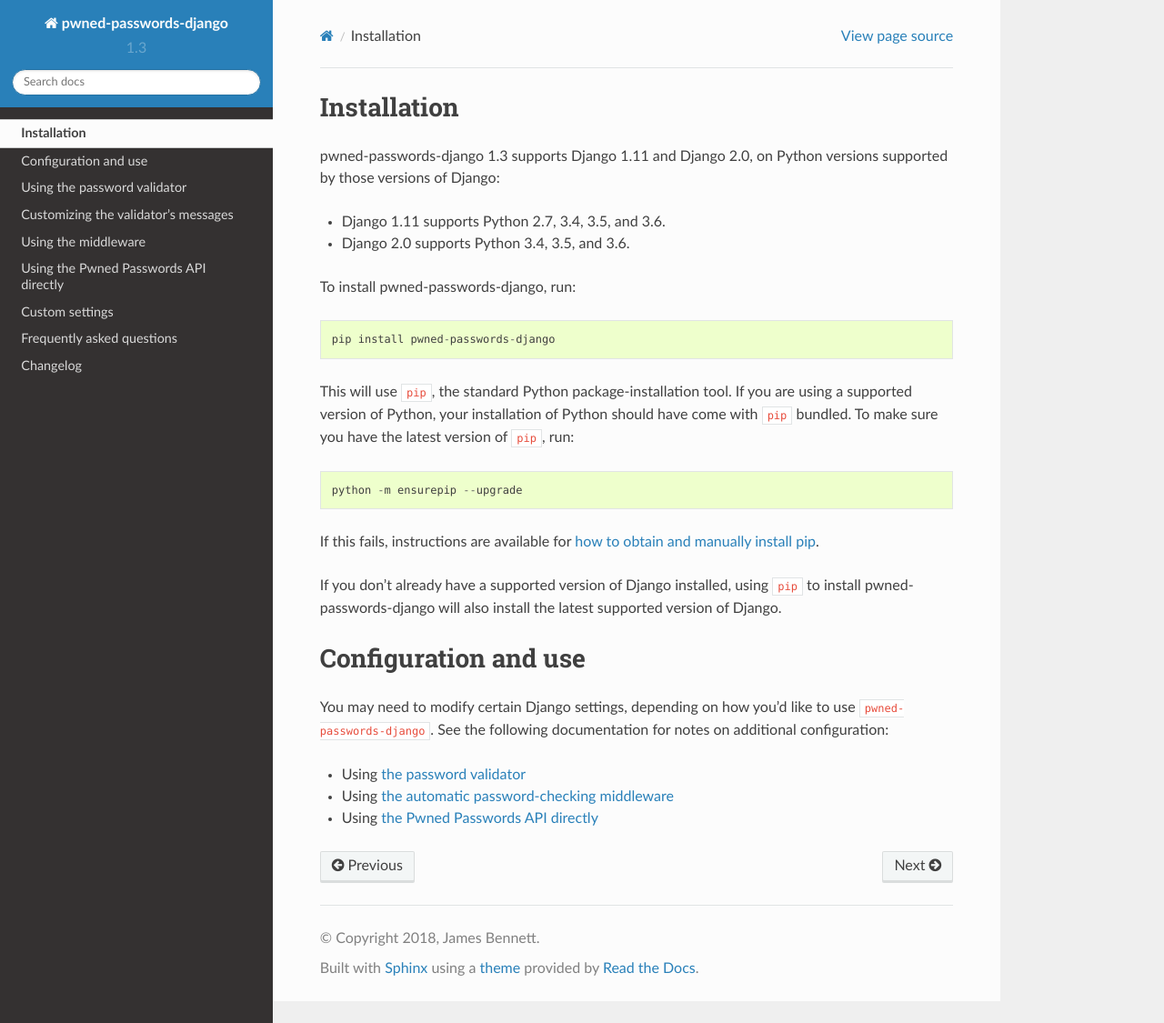
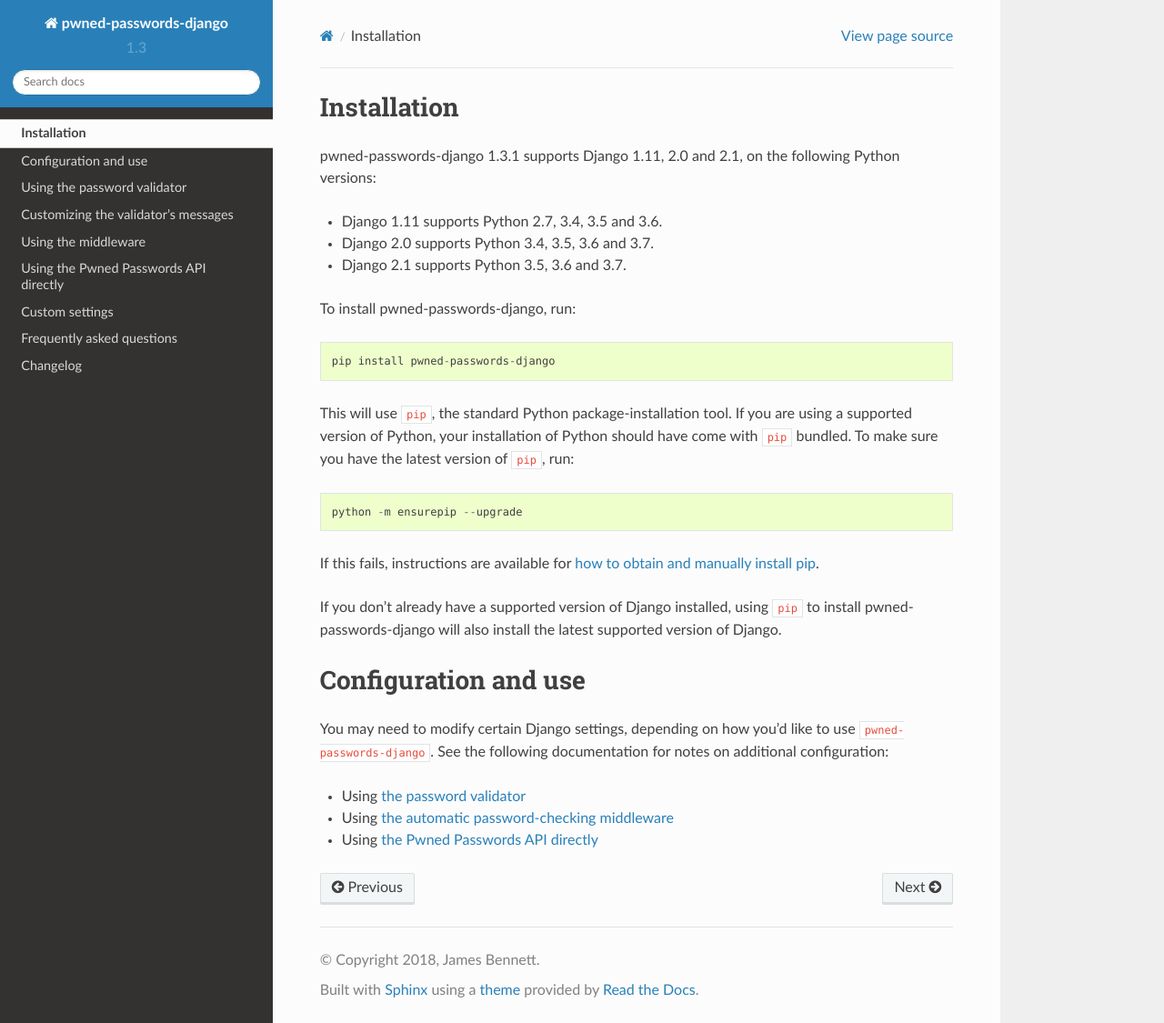
Before and after one commit to ubernostrum/pwned-passwords-django, a Sphinx documentation site: the page built from docs/install.rst, in a window 1280 px wide and 1125 px high. Shown: the whole window at 91% size. Built offline with Sphinx 7.4.7 and the Read the Docs theme 2.0.0, drawn with Linux system fonts in a browser that asks for light colours.

```diff
--- a/docs/conf.py
+++ b/docs/conf.py
@@ -10,7 +10,7 @@ master_doc = 'index'
 project = u'pwned-passwords-django'
 copyright = u'2018, James Bennett'
 version = '1.3'
-release = '1.3'
+release = '1.3.1'
 exclude_trees = ['_build']
 pygments_style = 'sphinx'
 html_static_path = ['_static']
--- a/docs/install.rst
+++ b/docs/install.rst
@@ -4,12 +4,14 @@
 Installation
 ============
 
-pwned-passwords-django |release| supports Django 1.11 and Django 2.0,
-on Python versions supported by those versions of Django:
+pwned-passwords-django |release| supports Django 1.11, 2.0 and 2.1,
+on the following Python versions:
 
-* Django 1.11 supports Python 2.7, 3.4, 3.5, and 3.6.
+* Django 1.11 supports Python 2.7, 3.4, 3.5 and 3.6.
 
-* Django 2.0 supports Python 3.4, 3.5, and 3.6.
+* Django 2.0 supports Python 3.4, 3.5, 3.6 and 3.7.
+
+* Django 2.1 supports Python 3.5, 3.6 and 3.7.
 
 To install pwned-passwords-django, run::
 
--- a/setup.py
+++ b/setup.py
@@ -5,7 +5,7 @@ from setuptools import find_packages, setup
 
 setup(name='pwned-passwords-django',
       zip_safe=False,  # eggs are the devil.
-      version='1.3',
+      version='1.3.1',
       description='A Pwned Passwords implementation for Django sites.',
       long_description=open(
           os.path.join(
```
Also changed, not shown: docs/changelog.rst (+14 -0 lines), docs/faq.rst (+3 -4 lines).
